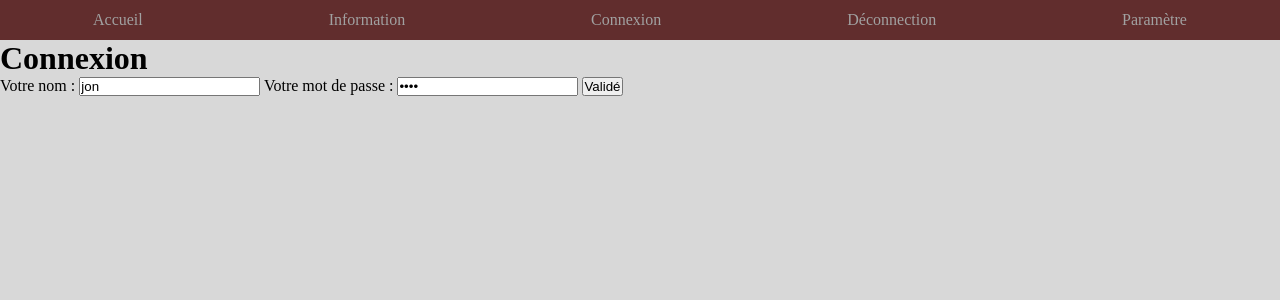
After one commit to matvki/sitePHP, a PHP site: page /login.php in a window 1280 px wide. The commit adds this page. Shown: the top 300 px of the page. Run offline with PHP 8.4, Linux system fonts and the light colour scheme.

Commit message:
add login+favicon

```diff
--- a/data/css/header.css
+++ b/data/css/header.css
@@ -13,7 +13,7 @@ header>ul>li:hover {
     transition: 0.4s;
 }
 a{
-    color: grey;
+    color: rgb(161, 161, 161);
     text-decoration: none;
 }
 a:hover{
--- a/data/index.php
+++ b/data/index.php
@@ -1,14 +1,18 @@
 <!DOCTYPE html>
 <html lang="fr">
+
 <head>
+  <link rel="icon" type="image/png" href="./img/favicon.png" />
   <meta charset="UTF-8">
   <link rel="stylesheet" href="./css/style.css">
   <link rel="stylesheet" href="./css/header.css">
   <link rel="stylesheet" href="./css/index.css">
   <title>TAF1 | Accueil</title>
 </head>
+
 <body>
   <?php include_once './templates/header.php' ?>
 
 </body>
+
 </html>
--- /dev/null
+++ b/data/login.php
@@ -0,0 +1,26 @@
+<!DOCTYPE html>
+<html lang="fr">
+
+<head>
+    <link rel="icon" type="image/png" href="./img/favicon.png" />
+    <meta charset="UTF-8">
+    <link rel="stylesheet" href="./css/style.css">
+    <link rel="stylesheet" href="./css/header.css">
+    <link rel="stylesheet" href="./css/index.css">
+    <title>TAF1 | Accueil</title>
+</head>
+
+<body>
+    <?php include_once './templates/header.php' ?>
+    <form action="./controllers/login.php" method="$_POST">
+        <h1>Connexion</h1>
+        <label for="name">Votre nom : </label>
+        <input type="text" name="name" id="name" value="jon">
+        <label for="password">Votre mot de passe : </label>
+        <input type="password" name="password" id="password" value="1234">
+        <input type="submit" value="Validé">
+    </form>
+
+</body>
+
+</html>
--- a/data/templates/header.php
+++ b/data/templates/header.php
@@ -3,7 +3,7 @@
     <ul class="flex">
         <li><a href="/">Accueil</a></li>
         <li><a href="#">Information</a></li>
-        <li><a href="#">Connexion</a></li>
+        <li><a href="./login.php">Connexion</a></li>
         <li><a href="#">Déconnection</a></li>
         <li><a href="#">Paramètre</a></li>
     </ul>
```
Also changed, not shown: data/img/favicon.jpg (added), data/img/favicon.png (added).
